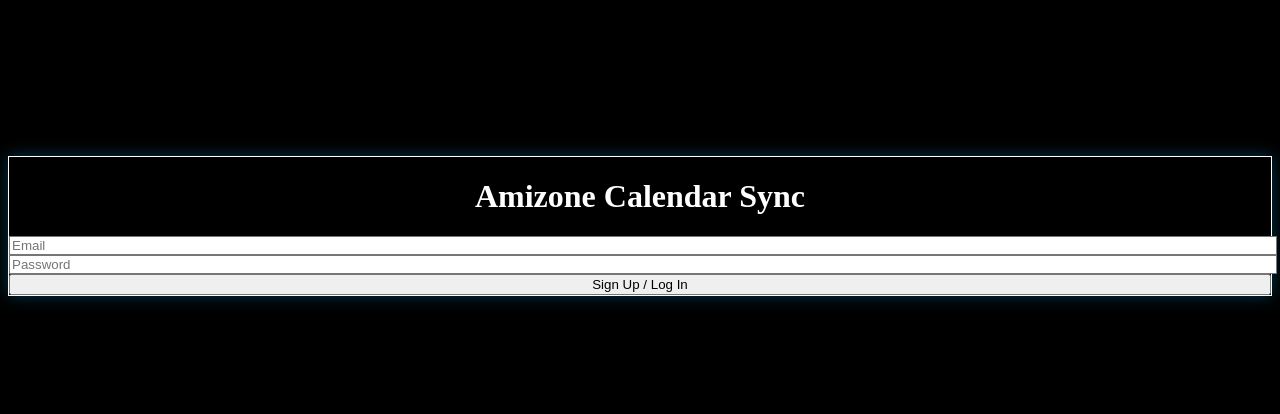
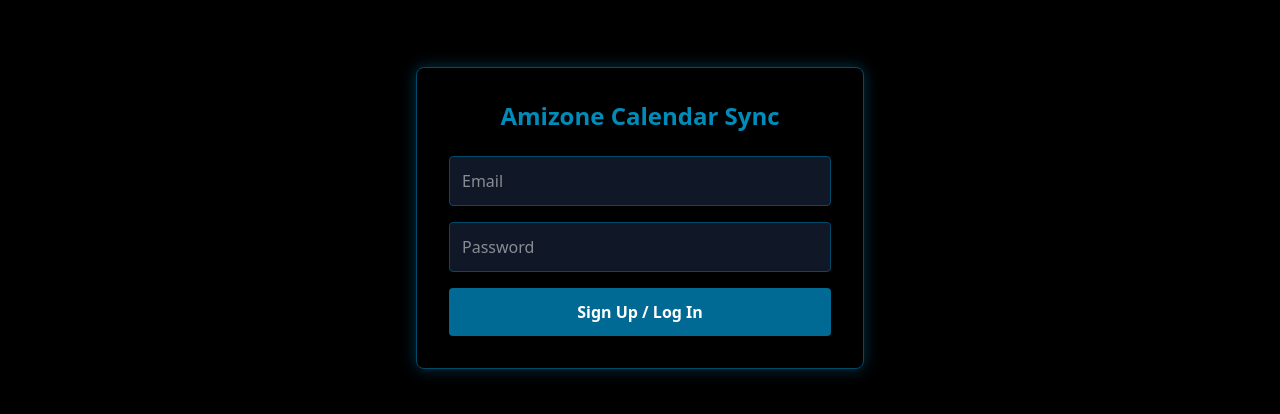
Before and after one commit to MehulSapra21/amizone-calendar-sync, a Next.js app in the folder frontend/: page / in a window 1280 px wide. Shown: the part 182-596 px from the top of the page. Built offline with nearby package versions, Linux system fonts and the light colour scheme; no server answers.

Commit message:
Migrate to Tailwind v4 CSS configuration

```diff
--- a/frontend/app/globals.css
+++ b/frontend/app/globals.css
@@ -1,8 +1,14 @@
-@tailwind base;
-@tailwind components;
-@tailwind utilities;
+@import "tailwindcss";
+
+@theme {
+  --color-background: #000000;
+  --color-foreground: #ffffff;
+  --color-ocean: #006994;
+  --color-ocean-light: #008cba;
+  --color-ocean-dark: #004b6b;
+}
 
 body {
-  background-color: #000000;
-  color: #ffffff;
+  background-color: var(--color-background);
+  color: var(--color-foreground);
 }
```
